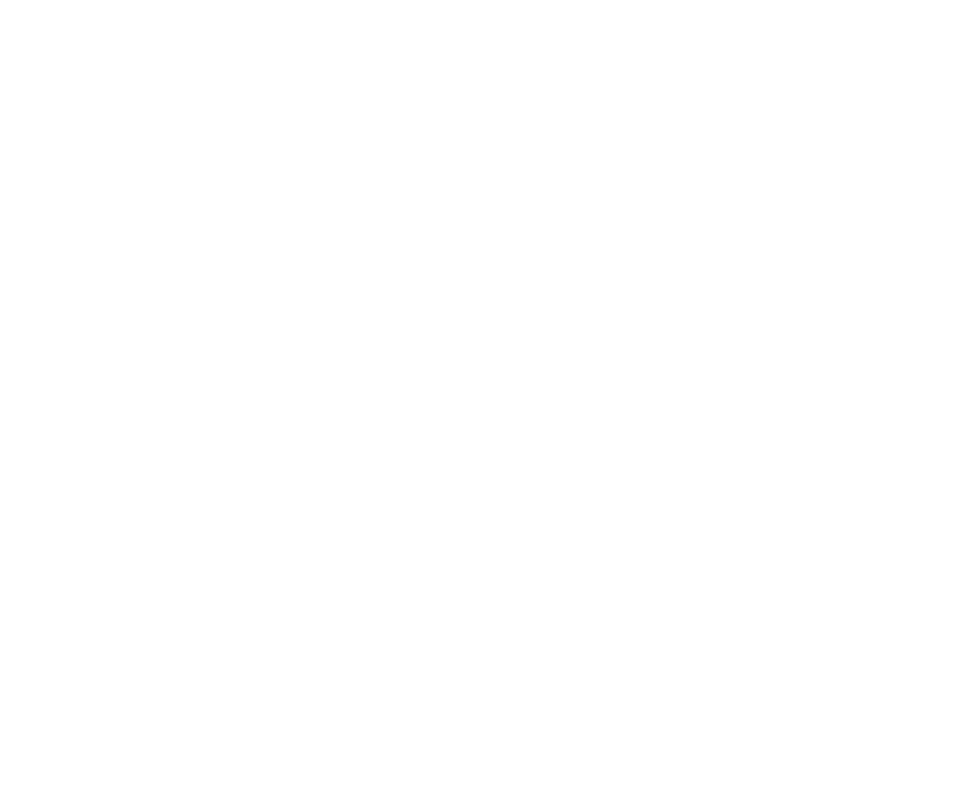
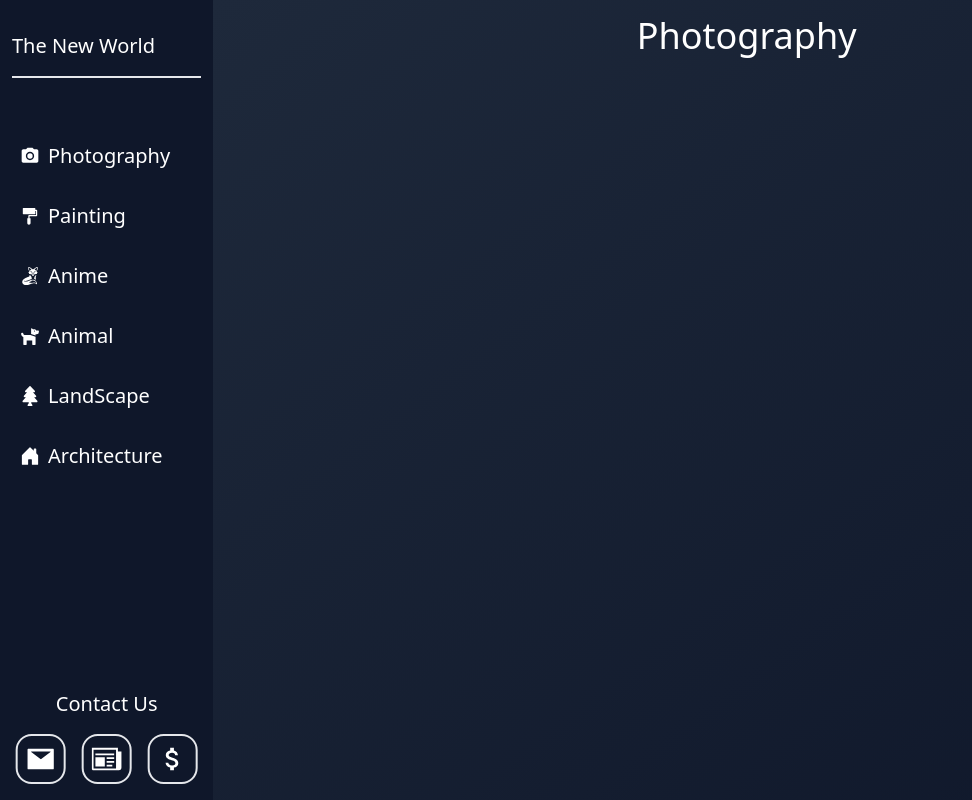
Before and after one commit to kevin420eth/AI-Studio, a React (Create React App) app: page /photography in a window 1280 px wide. Before the commit this address had no page. Shown: the whole page, without its empty margins (0-972 px from the left). Built offline with nearby package versions, Linux system fonts and the light colour scheme.

Commit message:
showcase page completed 25%

```diff
--- a/src/App.js
+++ b/src/App.js
@@ -4,11 +4,12 @@
 import Showcase from './components/Showcase/Showcase';
 
 function App() {
+
   return (
     <div className="App">
       <Routes>
-        <Route path='/home' element={<Home/>} />
-        <Route path='/' element={<Showcase/>} />
+        <Route path='/home' element={<Home />} />
+        <Route path='/:artStyle' element={<Showcase />} />
       </Routes>
     </div>
   );
--- a/src/components/Showcase/Showcase.jsx
+++ b/src/components/Showcase/Showcase.jsx
@@ -1,16 +1,35 @@
 import React from 'react'
+import { useParams } from 'react-router'
 import './showcase.css'
 import SideBar from '../SideBar/SideBar'
 
 const Showcase = () => {
+    let { artStyle } = useParams()
+
+    const styles = ["photography", "painting", "anime", "animal", "landscape", "architecture"]
+
+    if (styles.includes(artStyle)) {
+        artStyle=artStyle.charAt(0).toUpperCase()+artStyle.slice(1)
+
         return (
             <section className='relative'>
                 <SideBar />
                 <div className='bg-gradient-to-br from-slate-800 to-slate-900 absolute w-10/12 min-h-screen right-0 text-center pt-4'>
-                <h1 className='text-4xl'>Photography</h1>
+                    <h1 className='text-4xl'>{artStyle}</h1>
                 </div>
             </section>
         )
+    } else {
+        console.log('ddsds')
+        return (
+            <div className='text-black'>
+                <h1 className='mb-8'>Page not found</h1>
+                <a className='text-blue-600 underline' href="/photography">Go Back 🏠</a>
+            </div>
+        )
+    }
+
+
 }
 
 export default Showcase
--- a/src/components/SideBar/SideBar.jsx
+++ b/src/components/SideBar/SideBar.jsx
@@ -14,44 +14,43 @@
         <nav className='bg-slate-900 w-2/12 h-screen pl-3 pr-3 pt-8 flex flex-col gap-4 text-xl fixed'>
             <h1 className='mb-10 pb-4 border-b-2 select-none'>The New World</h1>
             <div className='menu flex flex-col gap-4'>
-                <a className='hover:bg-slate-600 focus:bg-slate-600 w-11/12 rounded-lg px-2 py-2 flex items-center gap-2' href="#1">
+                <a className='hover:bg-slate-600 w-11/12 rounded-lg px-2 py-2 flex items-center gap-2' href="/photography">
                     <MdPhotoCamera />
                     Photography
                 </a>
-                <a className='hover:bg-slate-600 focus:bg-slate-600 w-11/12 rounded-lg px-2 py-2 flex items-center gap-2' href="#1" >
+                <a className='hover:bg-slate-600 w-11/12 rounded-lg px-2 py-2 flex items-center gap-2' href="/painting" >
                     <AiFillFormatPainter />
                     Painting
                 </a>
-                <a className='hover:bg-slate-600 focus:bg-slate-600 w-11/12 rounded-lg px-2 py-2 flex items-center gap-2' href="#1" >
+                <a className='hover:bg-slate-600 w-11/12 rounded-lg px-2 py-2 flex items-center gap-2' href="/anime" >
                     <GiFox />
                     Anime
                 </a>
-                <a className='hover:bg-slate-600 focus:bg-slate-600 w-11/12 rounded-lg px-2 py-2 flex items-center gap-2' href="#1" >
+                <a className='hover:bg-slate-600 w-11/12 rounded-lg px-2 py-2 flex items-center gap-2' href="animal" >
                     <FaDog />
                     Animal
                 </a>
-                <a className='hover:bg-slate-600 focus:bg-slate-600 w-11/12 rounded-lg px-2 py-2 flex items-center gap-2' href="#1" >
+                <a className='hover:bg-slate-600 w-11/12 rounded-lg px-2 py-2 flex items-center gap-2' href="/landscape" >
                     <FaTree />
                     LandScape
                 </a>
 
-                <a className='hover:bg-slate-600 focus:bg-slate-600 w-11/12 rounded-lg px-2 py-2 flex items-center gap-2' href="#1" >
+                <a className='hover:bg-slate-600 w-11/12 rounded-lg px-2 py-2 flex items-center gap-2' href="/architecture" >
                     <BsFillHouseDoorFill />
                     Architecture
                 </a>
             </div>
 
-
-            <div className='social__section absolute bottom-4 translate-x-2/4 right-2/4 text-center'>
+            <div className='absolute bottom-4 translate-x-2/4 right-2/4 w-full text-center'>
                 <h1 className='mb-4'>{textbar}</h1>
-                <div className='flex justify-center items-center gap-6'>
-                    <a href="mailto:kevin23122@gmail.com" className='email__link hover:bg-slate-600 border-2 px-2 py-2 rounded-2xl text-4xl' onMouseEnter={() => { setTextBar('Email Us')}} onMouseLeave={()=>{setTextBar('Contact Us')}}>
+                <div className='flex justify-center items-center gap-4'>
+                    <a href="mailto:kevin23122@gmail.com" className='email__link hover:bg-slate-600 border-2 px-2 py-2 rounded-2xl text-3xl' onMouseEnter={() => { setTextBar('Email Us')}} onMouseLeave={()=>{setTextBar('Contact Us')}}>
                         <AiFillMail />
                     </a>
-                    <a href="https://shopee.tw/" className='newsletter__link hover:bg-slate-600 border-2 px-2 py-2 rounded-2xl text-4xl' onMouseEnter={() => { setTextBar('Subscribe Newsletter')}} onMouseLeave={()=>{setTextBar('Contact Us')}}>
+                    <a href="https://shopee.tw/" className='newsletter__link hover:bg-slate-600 border-2 px-2 py-2 rounded-2xl text-3xl' onMouseEnter={() => { setTextBar('Subscribe Newsletter')}} onMouseLeave={()=>{setTextBar('Contact Us')}}>
                         <ImNewspaper />
                     </a>
-                    <a href="https://shopee.tw/" target='_blank' rel="noreferrer" className='shopee__link hover:bg-slate-600 border-2 px-2 py-2 rounded-2xl text-4xl' onMouseEnter={() => { setTextBar('Go Shopee')}} onMouseLeave={()=>{setTextBar('Contact Us')}}>
+                    <a href="https://shopee.tw/" target='_blank' rel="noreferrer" className='shopee__link hover:bg-slate-600 border-2 px-2 py-2 rounded-2xl text-3xl' onMouseEnter={() => { setTextBar('Go Shopee')}} onMouseLeave={()=>{setTextBar('Contact Us')}}>
                         <MdOutlineAttachMoney />
                     </a>
                 </div>
```
Lines whose indentation alone changed are shown as unchanged.
